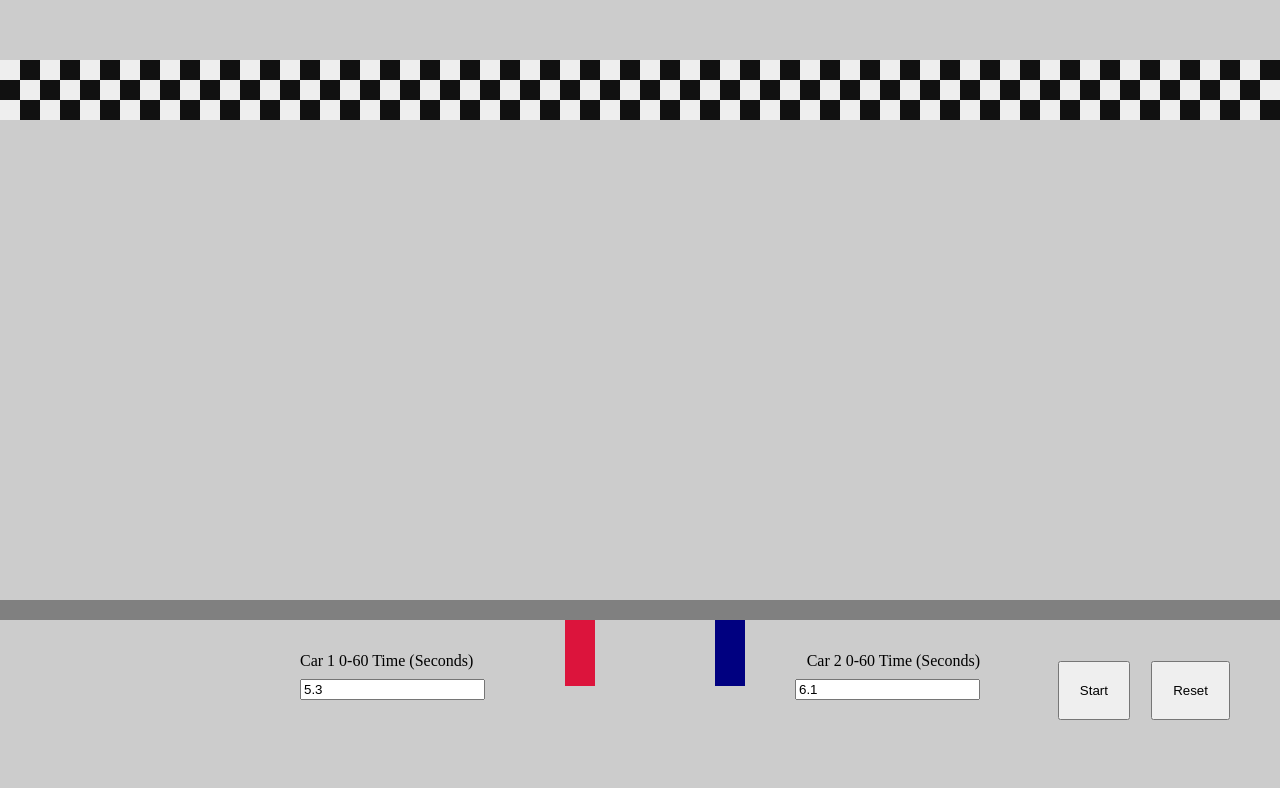
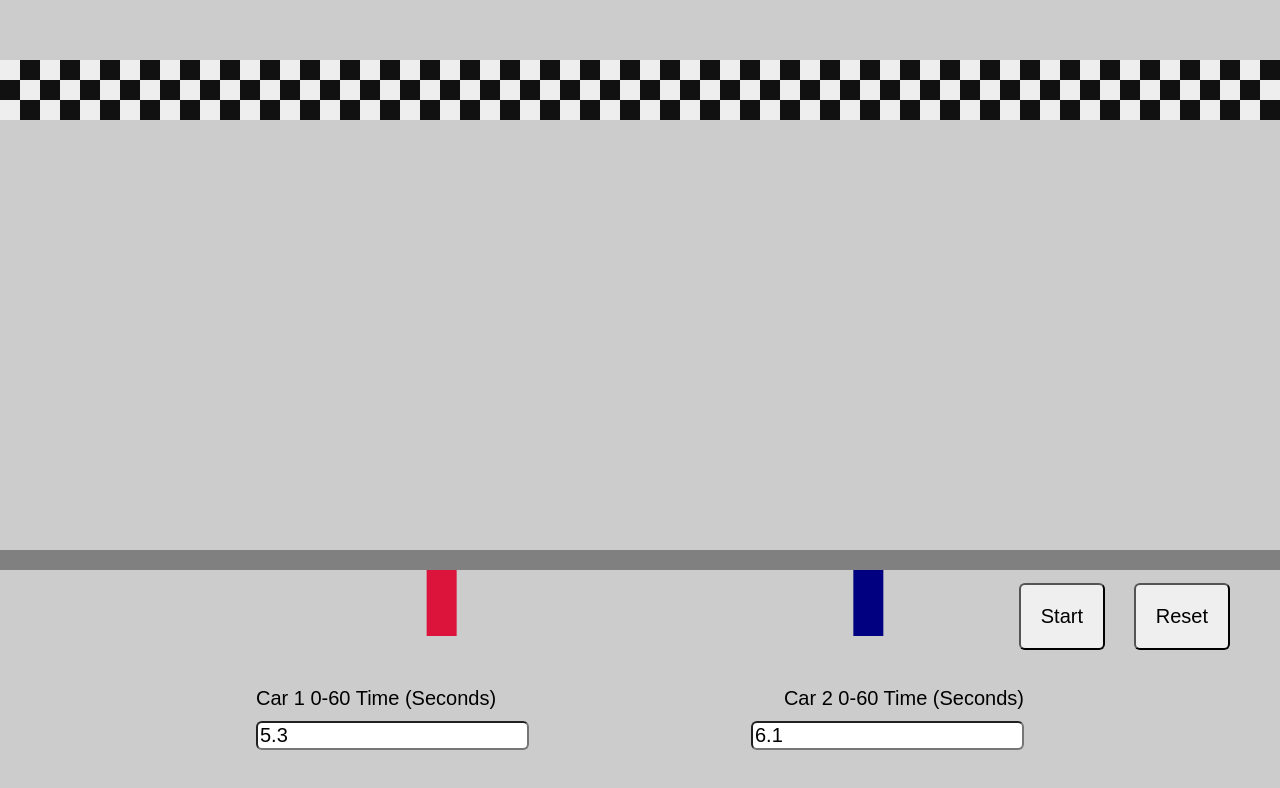
Before and after one commit to McGlothlin/0to60simulator, a plain HTML site: page index.html in a window 1280 px wide. Drawn offline with Linux system fonts and the light colour scheme.

Commit message:
added some basic styles

```diff
--- a/car.js
+++ b/car.js
@@ -24,8 +24,8 @@ class Car {
 }
 
 function initCar1() {
-    return new Car(canvas.width / 2 - 75, startLinePosition + 20, 30, 66, 0, 'crimson')
+    return new Car(canvas.width / 2 - (canvas.width / 6), startLinePosition + 20, 30, 66, 0, 'crimson')
 }
 function initCar2() {
-    return new Car(canvas.width / 2 + 75, startLinePosition + 20, 30, 66, 0, 'navy')
+    return new Car(canvas.width / 2 + (canvas.width / 6), startLinePosition + 20, 30, 66, 0, 'navy')
 }
--- a/index.html
+++ b/index.html
@@ -1,8 +1,8 @@
-<label for="car1input" style="position: fixed; left: 300px; bottom: 130px">Car 1 0-60 Time (Seconds)</label>
-<input id="car1input" type="text" style="position: fixed; left: 300px; bottom: 100px" value="5.3">
+<label for="car1input" style="position: fixed; left: 20vw; bottom: 90px">Car 1 0-60 Time (Seconds)</label>
+<input id="car1input" type="text" style="position: fixed; left: 20vw; bottom: 50px" value="5.3">
 
-<label for="car2input" style="position: fixed; right: 300px; bottom: 130px">Car 2 0-60 Time (Seconds)</label>
-<input id="car2input" type="text" style="position: fixed; right: 300px; bottom: 100px" value="6.1">
+<label for="car2input" style="position: fixed; right: 20vw; bottom: 90px">Car 2 0-60 Time (Seconds)</label>
+<input id="car2input" type="text" style="position: fixed; right: 20vw; bottom: 50px" value="6.1">
 
 <style>
     body {
@@ -11,10 +11,24 @@
     canvas {
         background-color: #CCCCCC;
     }
+    input {
+        border-radius: 6px;
+        font-family: sans-serif;
+        font-size: 20px;
+    }
+    label {
+        font-family: sans-serif;
+        font-size: 20px;
+    }
+    button {
+        font-family: sans-serif;
+        font-size: 20px;
+        border-radius: 6px;
+    }
 </style>
 <canvas></canvas>
 <script src="layout.js"></script>
 <script src="car.js"></script>
 <script src="index.js"></script>
-<button id="start" type="button" style="position: fixed; right: 150px; bottom: 80px; padding: 20px" onclick="startAnimating(monitorRefreshRate)">Start</button>
-<button id="reset" type="button" style="position: fixed; right: 50px; bottom: 80px; padding: 20px" onclick="reset()">Reset</button>
+<button id="start" type="button" style="position: fixed; right: 175px; bottom: 150px; padding: 20px" onclick="startAnimating(monitorRefreshRate)">Start</button>
+<button id="reset" type="button" style="position: fixed; right: 50px; bottom: 150px; padding: 20px" onclick="reset()">Reset</button>
--- a/index.js
+++ b/index.js
@@ -5,12 +5,12 @@ var isAnimating = 0
 canvas.width = innerWidth
 canvas.height = innerHeight
 
-const startLinePosition = canvas.height - 200
+const startLinePosition = canvas.height - 250
 const finishLinePosition = 100
 const raceDistance = startLinePosition - finishLinePosition
 const monitorRefreshRate = 60
 
-const start = new Start(0, canvas.height - 200, canvas.width, 20, 'gray')
+const start = new Start(0, startLinePosition, canvas.width, 20, 'gray')
 const finish = new Finish(0, 100, 20, 20, 3)
 
 car1 = initCar1()
```
